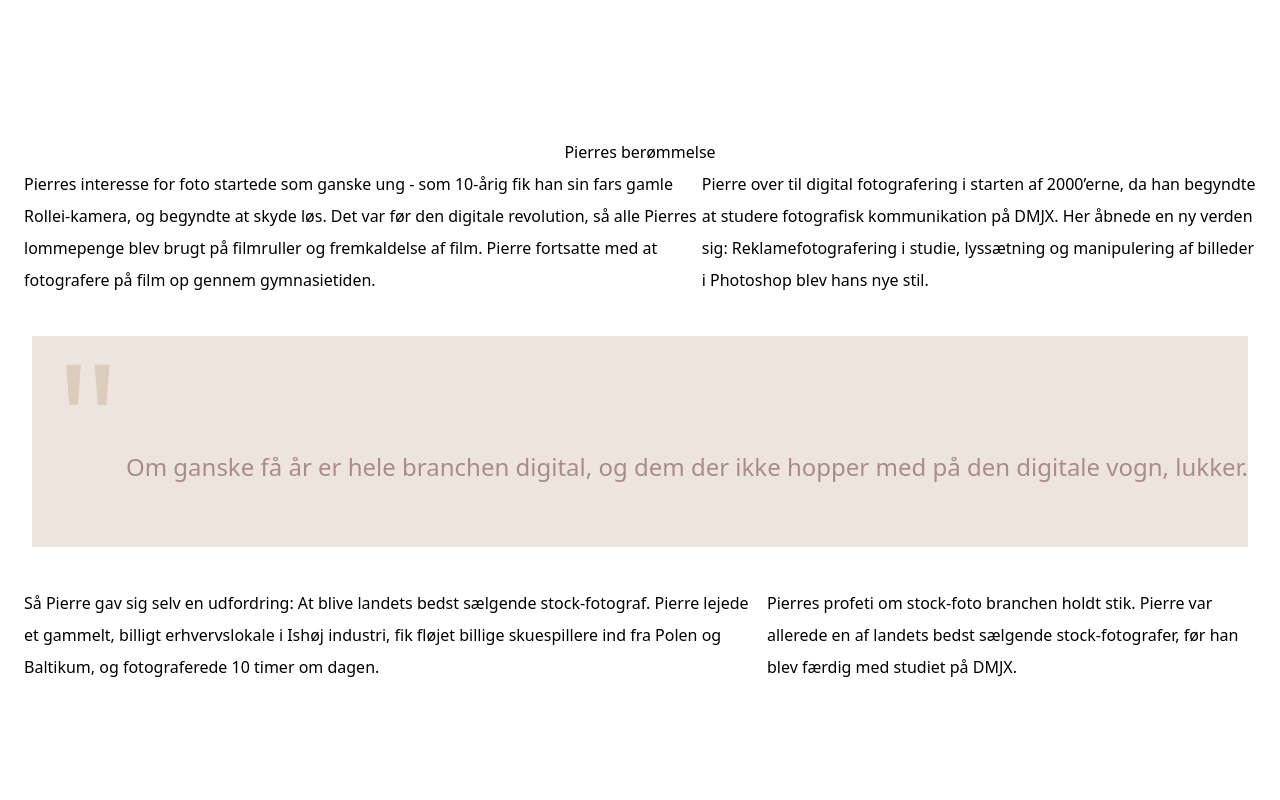
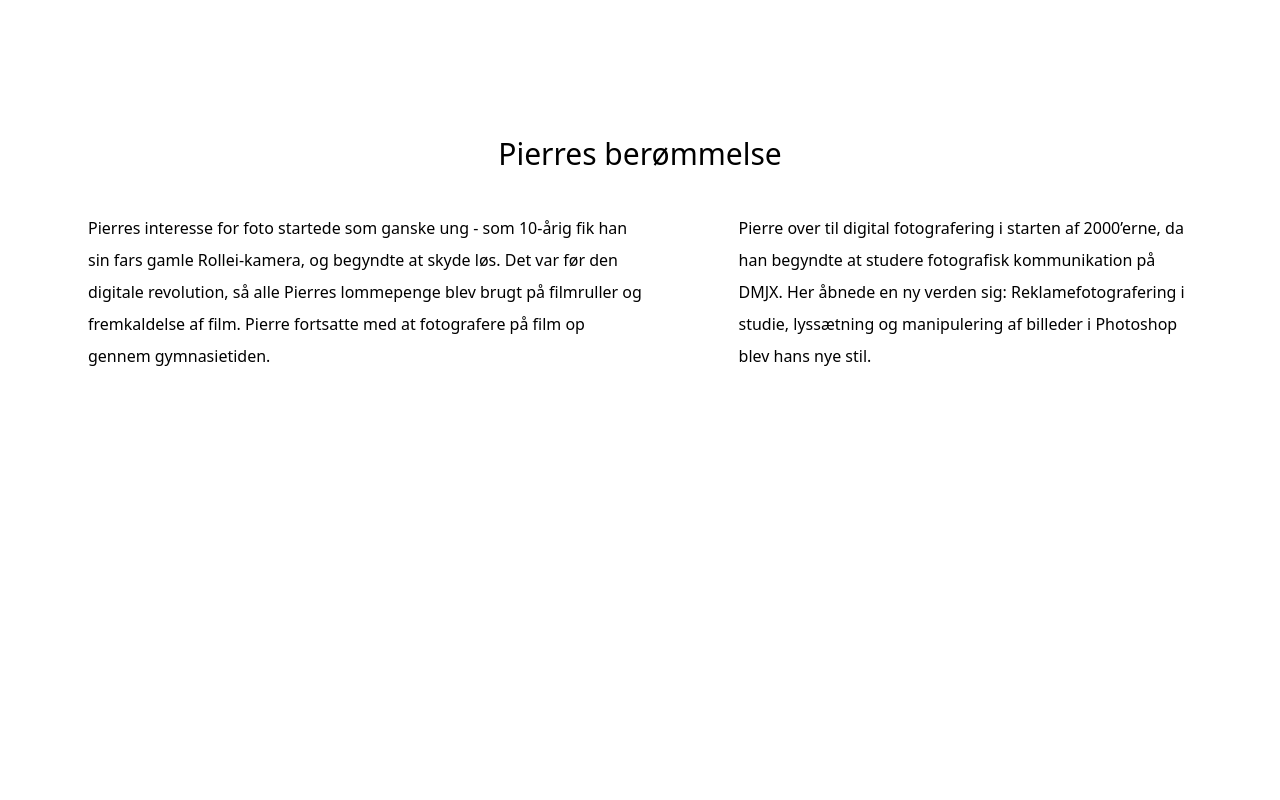
Before and after one commit to linneavisser/Pierre-Falcke, a website built with Vite: page src/index.html in a window 1280 px wide. Shown: the part 6880-7680 px from the top of the page. Built offline with nearby package versions, Linux system fonts and the light colour scheme; a web font is replaced by a local one.

Commit message:
lidt responsive

```diff
--- a/src/index.html
+++ b/src/index.html
@@ -148,25 +148,25 @@
       <section class="stockFotos"> <img src="apoteket.webp" alt="exempel på stock-foto" class="absolute z-10 rotate-3 w-1/2 h-auto top-32 left-24 hover:z-50 lg:top-64"></section>
        <section class="stockFotos"> <img src="godt-arbejde.webp" alt="exempel på stock-foto" class="absolute -rotate-12 w-1/2 h-auto top-56 left-40 hover:z-50 lg:top-[30rem]"></section>
       </section>
-
     </section>
 
     <!-- PIERRES BERØMMELSE -->
     <section class="flex flex-col items-center px-6 w-screen leading-8">
-      <h3>Pierres berømmelse</h3>
-    <section class="md:flex">
-        <p class="mb-5">Pierres interesse for foto startede som ganske ung - som 10-årig fik han sin fars gamle Rollei-kamera, og begyndte at skyde løs. Det var før den digitale revolution, så alle Pierres lommepenge blev brugt på filmruller og fremkaldelse af film. Pierre fortsatte med at fotografere på film op gennem gymnasietiden. </p>
-        <p class="mb-5">Pierre over til digital fotografering i starten af 2000’erne, da han begyndte at studere fotografisk kommunikation på DMJX. Her åbnede en ny verden sig: Reklamefotografering i studie, lyssætning og manipulering af billeder i Photoshop blev hans nye stil. </p>
+      <h3 class="font-normal text-3xl text-center lg:text-5x pb-10">Pierres berømmelse</h3>
+    <section class="md:flex h-screen md:gap-24 md:px-16">
+       <section class="stockParallax h-30"><p class="mb-5">Pierres interesse for foto startede som ganske ung - som 10-årig fik han sin fars gamle Rollei-kamera, og begyndte at skyde løs. Det var før den digitale revolution, så alle Pierres lommepenge blev brugt på filmruller og fremkaldelse af film. Pierre fortsatte med at fotografere på film op gennem gymnasietiden. </p></section>
+       <section class="stockParallax h-30"><p class="mb-5">Pierre over til digital fotografering i starten af 2000’erne, da han begyndte at studere fotografisk kommunikation på DMJX. Her åbnede en ny verden sig: Reklamefotografering i studie, lyssætning og manipulering af billeder i Photoshop blev hans nye stil. </p></section>
+       </section>
+    <div id="" class="bg-[#EDE5DD] -z-20 mt-5 mb-10 relative">
+     <section class=""> <p id="berømmelseQuote" class="text-2xl font-light pl-6 py-16 z-50 text-[#A98B88]"><span class="absolute top-20 left-1 text-[156px] text-[#DBCCBC] -z-10">"</span> Om ganske få år er hele branchen digital, og dem der ikke hopper med på den digitale vogn, lukker.</p></section>
+    </div>
+    <section class="md:flex h-screen md:gap-24 md:px-16">
+      <section class="stockParallax h-30"><p class="mb-5">Så Pierre gav sig selv en udfordring: At blive landets bedst sælgende stock-fotograf. Pierre lejede et gammelt, billigt erhvervslokale i Ishøj industri, fik fløjet billige skuespillere ind fra Polen og Baltikum, og fotograferede 10 timer om dagen.</p></section>
+      <section class="stockParallax h-30"><p class="mb-5">Pierres profeti om stock-foto branchen holdt stik. Pierre var allerede en af landets bedst sælgende stock-fotografer, før han blev færdig med studiet på DMJX. </p></section>
+
     </section>
-    <div class="bg-[#EDE5DD] -z-20 mt-5 mb-10">
-      <p class="text-2xl font-light pl-6 py-16 z-50 text-[#A98B88]"><span class="text-[156px] text-[#DBCCBC] -z-10">"</span> Om ganske få år er hele branchen digital, og dem der ikke hopper med på den digitale vogn, lukker.</p>
-    </div>
-    <section class="md:flex">
-      <p class="mb-5">Så Pierre gav sig selv en udfordring: At blive landets bedst sælgende stock-fotograf. Pierre lejede et gammelt, billigt erhvervslokale i Ishøj industri, fik fløjet billige skuespillere ind fra Polen og Baltikum, og fotograferede 10 timer om dagen.</p>
-      <p class="mb-5">Pierres profeti om stock-foto branchen holdt stik. Pierre var allerede en af landets bedst sælgende stock-fotografer, før han blev færdig med studiet på DMJX. </p>
     </section>
 
-    </section>
 
 
       <!-- HORISONTAL SECTION -->
```
Also changed, not shown: src/main.js (+8 -0 lines).
